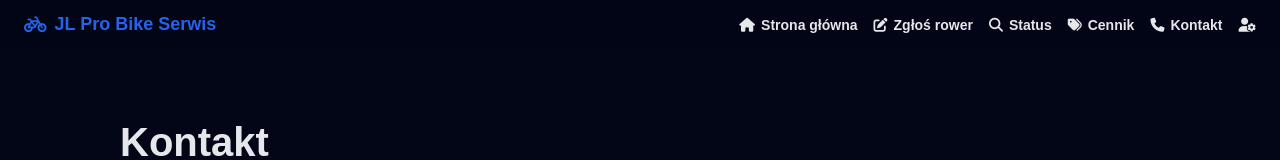
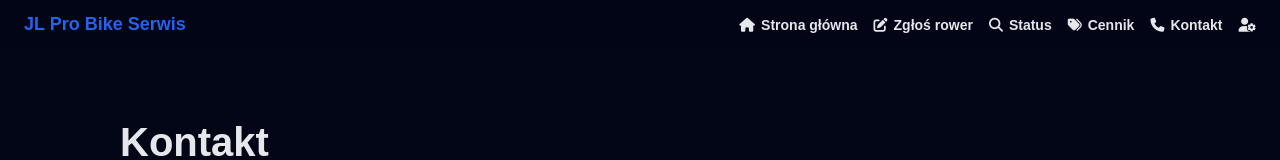
Before and after one commit to LukJe80/jlprobikeserwis, a plain HTML site: page panel/contact.html in a window 1280 px wide. Shown: the top 160 px of the page. Drawn offline with Linux system fonts and the light colour scheme.

Commit message:
Update contact.html

```diff
--- a/panel/contact.html
+++ b/panel/contact.html
@@ -210,7 +210,7 @@ footer{
 <body>
 
 <header>
-  <h1><i class="fa-solid fa-bicycle"></i> JL Pro Bike Serwis</h1>
+  <h1> JL Pro Bike Serwis</h1>
   <nav>
     <a href="index.html"><i class="fa-solid fa-house"></i><span>Strona główna</span></a>
     <a href="order-online.html"><i class="fa-solid fa-pen-to-square"></i><span>Zgłoś rower</span></a>
@@ -309,4 +309,5 @@ footer{
 </footer>
 
 </body>
+
 </html>
```
